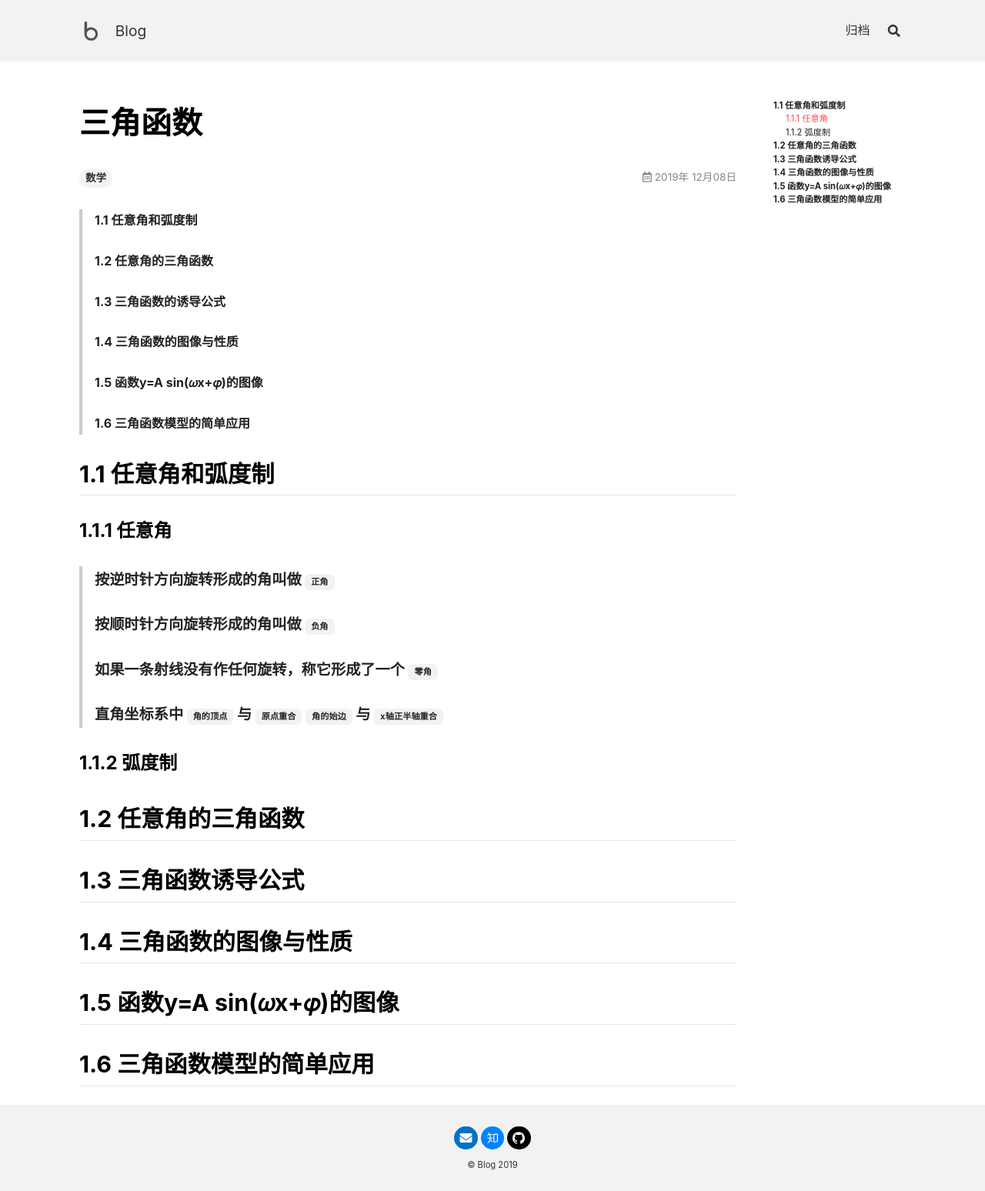
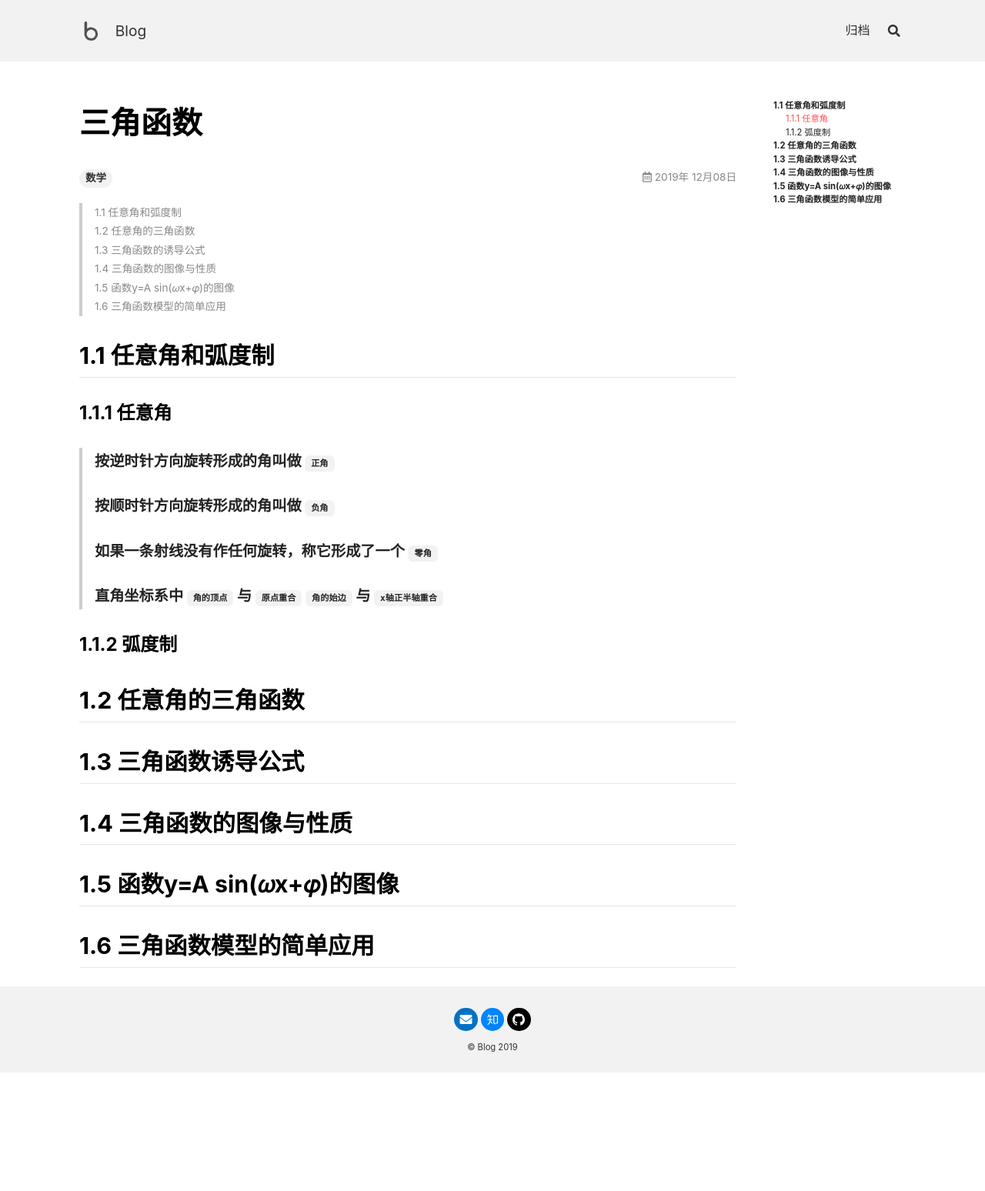
Before and after one commit to Git-WeStudio/Git-WeStudio.Github.io, a Jekyll site: the page built from _posts/2019-12-8-1.md, in a window 1280 px wide. Shown: the whole page at 77% size. Built offline with Jekyll 4.4.1, drawn with Linux system fonts in a browser that asks for light colours; nearby versions of some CDN libraries; after the commit the page ends 1394 px from its top, so only the background shows below that.

Commit message:
Update 2019-12-8-1.md

```diff
--- a/_posts/2019-12-8-1.md
+++ b/_posts/2019-12-8-1.md
@@ -3,12 +3,12 @@ title: 三角函数
 tags: 数学
 ---
 
-> ##### 1.1 任意角和弧度制
-> ##### 1.2 任意角的三角函数
-> ##### 1.3 三角函数的诱导公式
-> ##### 1.4 三角函数的图像与性质
-> ##### 1.5 函数y=A sin(𝜔x+𝜑)的图像
-> ##### 1.6 三角函数模型的简单应用
+> 1.1 任意角和弧度制
+> 1.2 任意角的三角函数
+> 1.3 三角函数的诱导公式
+> 1.4 三角函数的图像与性质
+> 1.5 函数y=A sin(𝜔x+𝜑)的图像
+> 1.6 三角函数模型的简单应用
 
 <!--more-->
 
```
